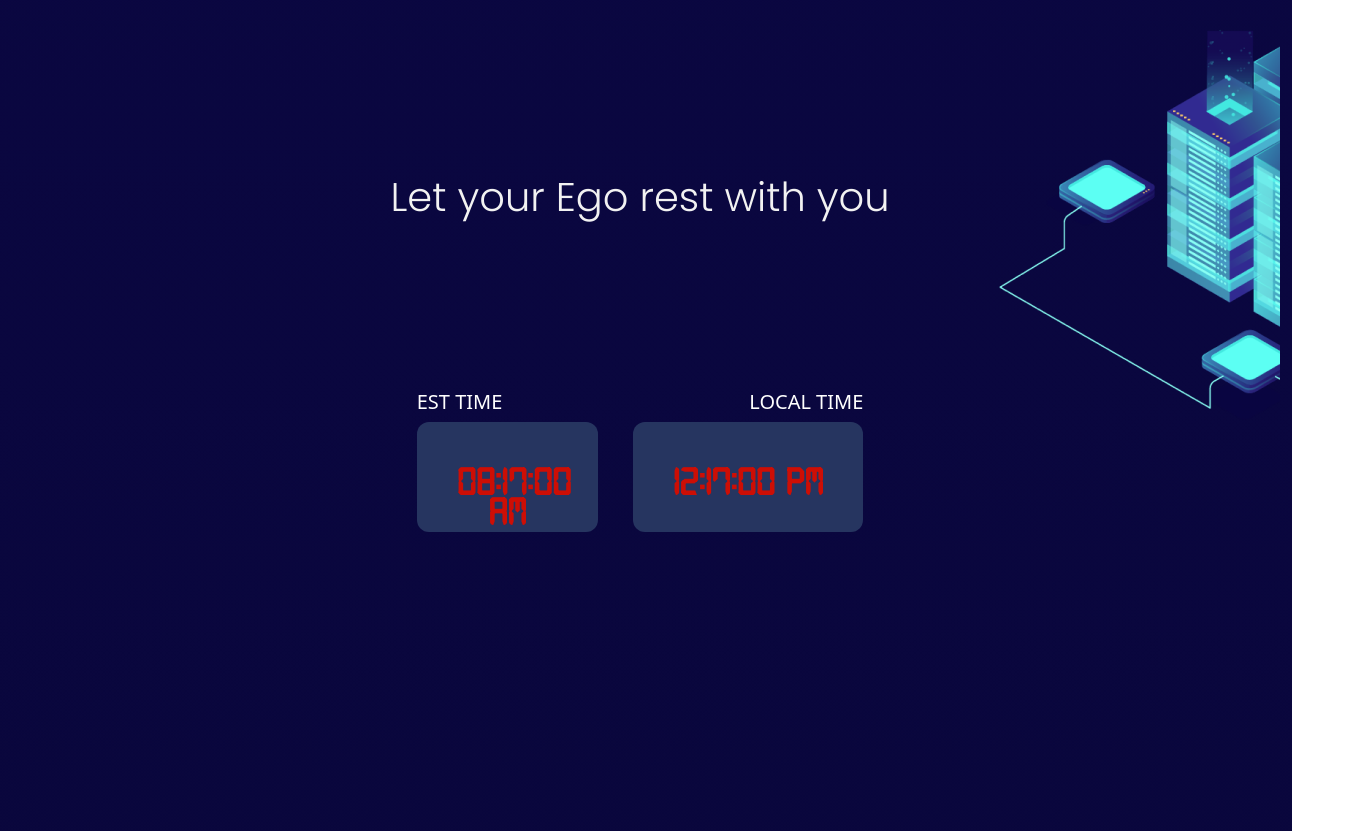
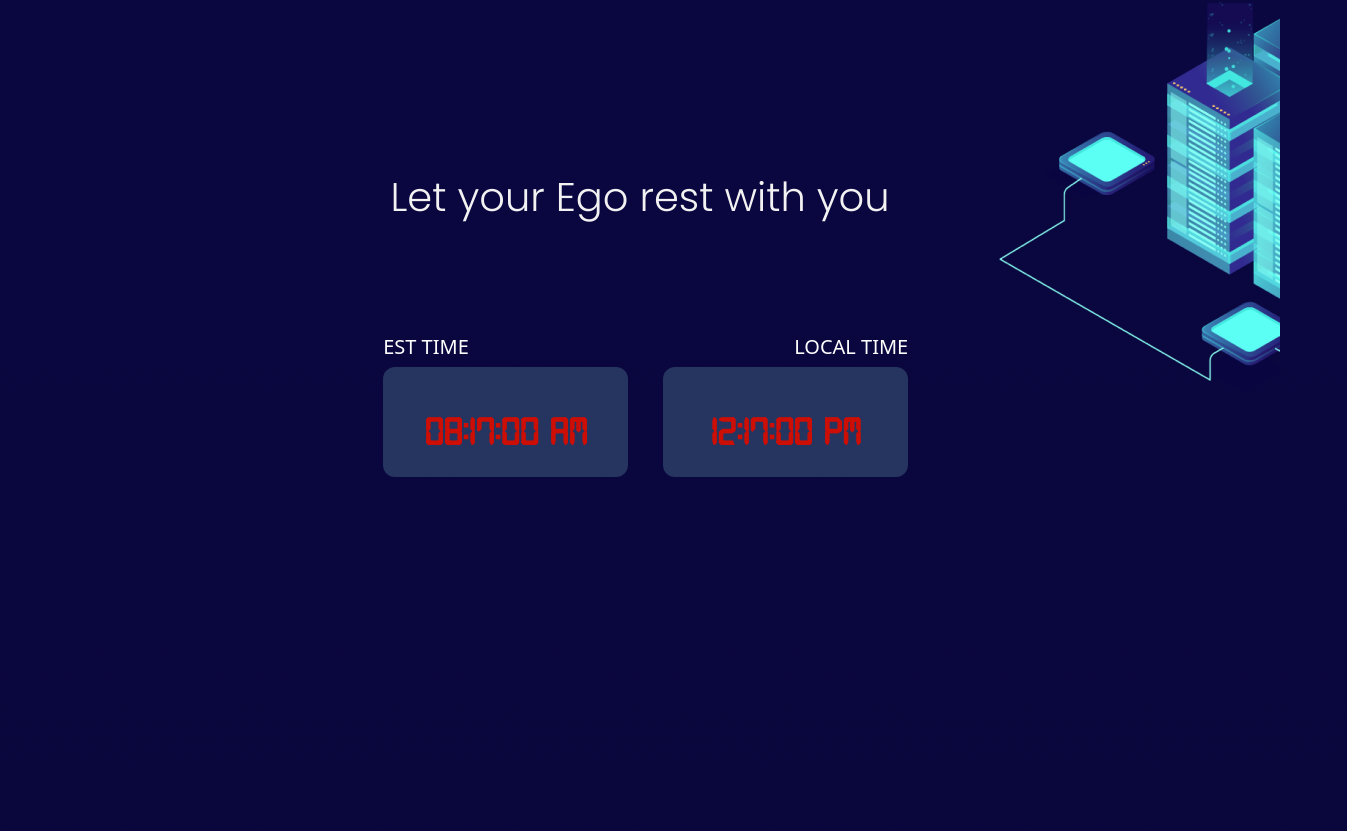
Before and after one commit to NahidOpedia/Ego-combine-, a React (Create React App) app: page / in a window 1280 px wide. Shown: the part 1829-2660 px from the top of the page, 1347 px wide, since content can reach past the window. Built offline with nearby package versions, Linux system fonts and the light colour scheme.

Commit message:
litle changes

```diff
--- a/src/pages/components/View/Breakdown/Breakdown.css
+++ b/src/pages/components/View/Breakdown/Breakdown.css
@@ -90,7 +90,6 @@
 }
 
 .icon-box:hover {
-  margin: 0px 0;
   border: 0px solid rgba(78, 78, 78, 0.5);
   box-shadow: 0px 0px 20px #9d9def52;
   border-radius: 15px;
@@ -123,11 +122,10 @@
   font-style: bold;
   font-weight: 800;
   font-size: 40px;
-  line-height: 30px;
   text-align: center;
   border-radius: 12px;
-  padding: 40px;
-  max-width: 260px;
+  padding: 30px;
+  max-width: 245px;
   height: 110px;
 }
 
@@ -223,21 +221,18 @@
 /* time container section  */
 
 .time-container-2 {
-  margin: auto;
   margin-top: 250px;
 }
 
 .time-container {
-  margin: auto;
+  margin: 0 auto;
   margin-top: 100px;
 }
 
 .time-box-container {
-  margin: auto;
-  margin-top: 50px;
-  width: 80%;
+  width: 42%;
+  margin: 0 auto;
   border-radius: 8px;
-  padding: 5px 20px;
   height: 110px;
 }
 
@@ -246,7 +241,7 @@
 }
 
 .time-box-size {
-  width: 181px;
+  width: 245px;
 }
 
 .time-container h4 {
@@ -295,9 +290,9 @@
 
   border: 10px solid;
   border-image-slice: 1;
-  border-width: 5px;
+  border-width: 2px;
   border-radius: 8px;
-  border-image-source: linear-gradient(to left, #00d7f3, #730077);
+  border-image-source: linear-gradient(to left, #00d7f3, #6200ff);
 
 }
 
@@ -448,7 +443,12 @@
     color: #F2F2F2;
     margin-top: 170px;
   }
-
+    .time-box-container {
+      width: 100%;
+      margin: 0 auto;
+      border-radius: 8px;
+      height: 110px;
+    }
   .treding-hour-container h1 {
     margin-top: 8px;
     font-family: 'Poppins';
@@ -615,6 +615,17 @@
     margin: 60px 0;
   }
 
+    .time-box-container {
+      width: 100%;
+      margin: 0 auto;
+      border-radius: 8px;
+      height: 110px;
+    }
+
+        .time-container-2 {
+          margin-top: 80px;
+        }
+
   .treding-text h3 {
     font-family: 'Poppins';
     font-style: normal;
@@ -681,12 +692,6 @@
     margin-top: 18px;
   }
 
-  .time-container {
-    margin: auto;
-    margin-top: 66px;
-    width: 300px;
-  }
-
   .time-container h4 {
     font-family: 'Poppins';
     font-style: normal;
--- a/src/pages/components/View/Breakdown/Breakdown.js
+++ b/src/pages/components/View/Breakdown/Breakdown.js
@@ -93,7 +93,7 @@ const Breakdown = () => {
             <div className="row  time-container-2">
               <h6 className="let-text">Let your Ego rest with you</h6>
               <div className="row time-container">
-                <div className="text-white text-center d-flex justify-content-center time-box-container">
+                <div className="text-white text-center d-flex justify-content-between time-box-container d-flex justify-content-center">
                   <div className="d-flex justify-content-between">
                     <div className="time-box-all time-box-size">
                       <h5 style={{ textAlign: 'left' }}>EST TIME</h5>
@@ -104,7 +104,7 @@ const Breakdown = () => {
                       </div>
                     </div>
 
-                    <div className="mr-5">
+                    <div className="mr-5 time-box-size">
                       <h5 style={{ textAlign: 'right' }}>LOCAL TIME</h5>
                       <div
                         className={` time-box ${trading ? "green-text" : "red-text"} `}
--- a/src/pages/components/View/Pancakeswap/Pancakeswap.css
+++ b/src/pages/components/View/Pancakeswap/Pancakeswap.css
@@ -16,12 +16,14 @@
     font-size: 56px;
     line-height: 84px;
     color: #FFFFFF;
+    text-align: left;
 }
 .swap-title{
     font-family: 'Poppins';
     font-style: normal;
     font-weight: 700;
     font-size: 80px;
+    text-align: left;
     line-height: 120px;
     background: linear-gradient(106.22deg, #0085FF -41.18%, #C15CFF 81.41%);
     -webkit-background-clip: text;
@@ -42,7 +44,6 @@
 }
 
 .swap-img img{
-    max-width: 433px;
     height: 409px;
     border-radius: 24px;
     margin-left: 150px;
@@ -84,7 +85,7 @@
     }
 
     .swap-img img{
-        margin-left: 0;
+        margin: 0;
     }
 }
 
@@ -125,6 +126,6 @@
     }
 
         .swap-img img {
-            margin-left: 0;
+            margin: 0;
         }
 }
--- a/src/pages/components/View/Pancakeswap/Pancakeswap.js
+++ b/src/pages/components/View/Pancakeswap/Pancakeswap.js
@@ -14,7 +14,7 @@ const Pancakeswap = () => {
 
   return (
     <div className="pancakeswap-bg">
-      <div className="row swap-display" data-aos="fade-up">
+      <div className="row swap-display text-center" data-aos="fade-up">
         <div className="swap col-md-6 col-sm-12 mt-3 mx-auto p-3">
           <h3 className="swap-subtitle">Buy EGO on</h3>
           <h1 className="swap-title">Pancakeswap</h1>
--- a/src/pages/components/common/SpicalFQA.js
+++ b/src/pages/components/common/SpicalFQA.js
@@ -10,7 +10,7 @@ const SpicalFQA = () => {
 
             <div className="costom-accordion row" id="accordionExample">
 
-            <div className="accordion-item accordion-item-costom-1 col-12 col-md-12 col-sm-12 col-xs mb-4">
+            <div className="accordion-item accordion-item-costom-1 col-12 col-md-12 col-sm-12 mb-4">
                 <h2 className="" id="headingOne">
                 <button className="d-flex justify-content-center align-items-center p-5 risk-btn" type="button" data-bs-toggle="collapse" data-bs-target="#collapseOne" aria-expanded="true" aria-controls="collapseOne">
                     <img src={risk} alt="" className='risk-img'/> <h1 className="text-white ms-3 ac-title">Managed Risk</h1>
@@ -34,7 +34,7 @@ const SpicalFQA = () => {
 
 
 
-            <div className="accordion-item accordion-item-costom-1 col-12 col-md-12 col-sm-12 col-xs mb-4">
+            <div className="accordion-item accordion-item-costom-1 col-12 col-md-12 col-sm-12 mb-4">
                 <h2 className="" id="headingTwo">
                 <button className="d-flex justify-content-center align-items-center p-5 risk-btn" type="button" data-bs-toggle="collapse" data-bs-target="#collapseTwo" aria-expanded="false" aria-controls="collapseTwo">
                     <img src={vote} alt="" className='risk-img'/> <h1 className="text-white ms-3 ac-title">Education</h1>
@@ -52,7 +52,7 @@ const SpicalFQA = () => {
 
 
 
-            <div className="accordion-item accordion-item-costom-1 col-12 col-md-12 col-sm-12 col-xs">
+            <div className="accordion-item accordion-item-costom-1 col-12 col-md-12 col-sm-12">
                 <h2 id="headingThree">
                 <button className="d-flex justify-content-center align-items-center p-5 risk-btn" type="button" data-bs-toggle="collapse" data-bs-target="#collapseThree" aria-expanded="false" aria-controls="collapseThree">
                     <img src={Group} alt="" className='risk-img'/> <h1 className="text-white ms-3 ac-title">Transparency</h1>
```
